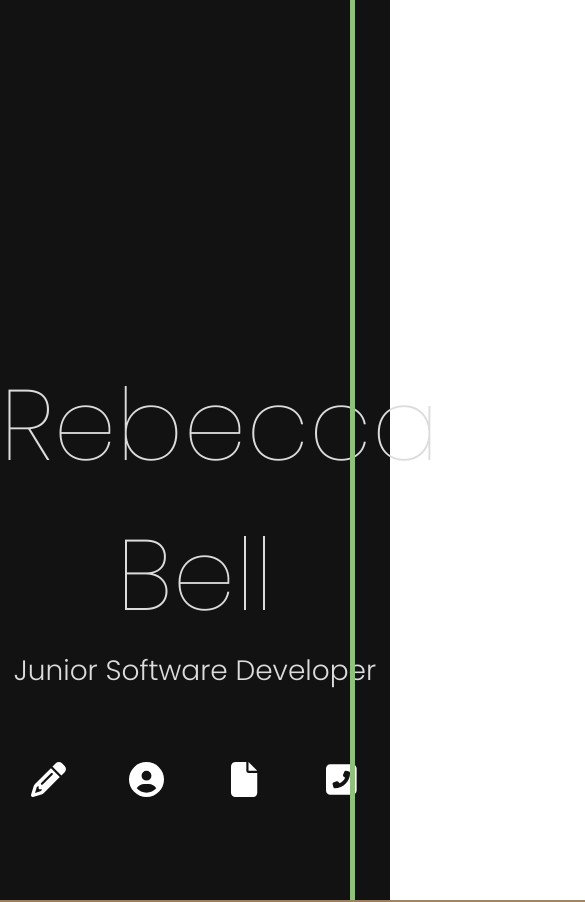
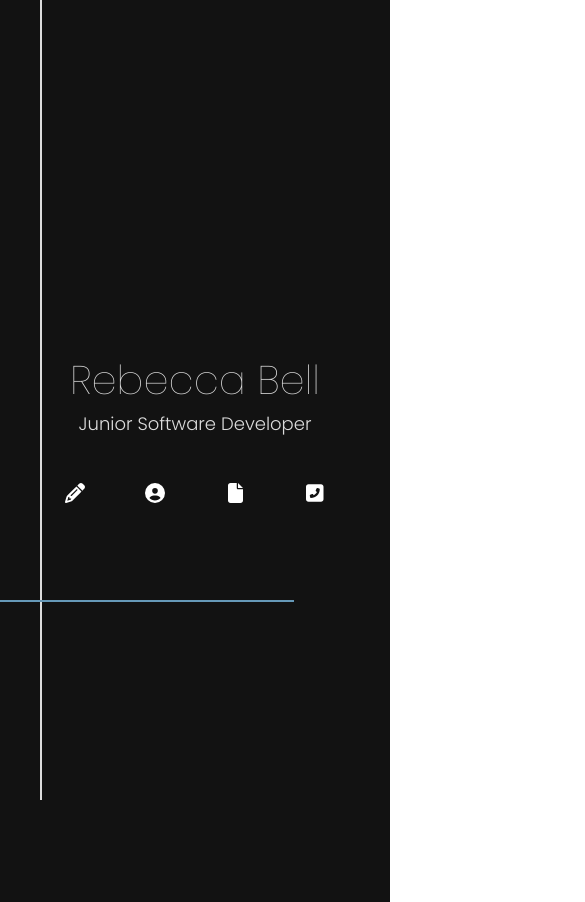
Before and after one commit to RebeccaRBell/personal_portfolio, a React (Create React App) app: page / in a window 390 px wide. Shown: the top 902 px of the page, 585 px wide, since content can reach past the window. Built offline with nearby package versions, Linux system fonts and the light colour scheme; a web font is replaced by a local one.

Commit message:
media queries for mobile added to opening and homepage

```diff
--- a/src/Components/Opening.css
+++ b/src/Components/Opening.css
@@ -17,14 +17,13 @@ sans-serif; */
 .opening {
         width: 100%;
         height: 100vh;
-        font-size: 50px;
         position: absolute;
         background-color: var(--background-color);
         z-index: 2;
         display: flex;
         justify-content: center;
         animation-name: opening;
-        animation-duration: 3.5s;
+        animation-duration: 4s;
         animation-fill-mode: forwards;
 
 
@@ -39,7 +38,7 @@ sans-serif; */
                 opacity: 100%;
                 z-index: 2;
         }
-        99%{
+        90%{
                 opacity: 100%;
                 z-index: 2;
                 height: 100vh;
@@ -58,7 +57,7 @@ font-family: 'Montserrat',
         font-weight: 200;
         font-size: 200px;
         animation-name: r;
-        animation-duration: 3.5s;
+        animation-duration: 4s;
         position: relative;
         text-align: center;
         left: 2%;
@@ -70,7 +69,7 @@ font-family: 'Montserrat',
         font-weight: 200;
         font-size: 200px;
         animation-name: b;
-        animation-duration: 3.5s;
+        animation-duration: 4s;
         position: relative;
         text-align: center;
         right: 2%;
@@ -91,7 +90,7 @@ font-family: 'Montserrat',
         flex-direction: column nowrap;
         justify-content: center;
         animation-name: circle-back;
-        animation-duration: 3.5s;
+        animation-duration: 4s;
 
 
 
@@ -100,36 +99,39 @@ font-family: 'Montserrat',
         0%{
                 opacity: 0%;
         }
-        30%{
+        10%{
                 opacity: 100%;
 
         }
-        99%{
+        50%{
                 opacity: 100%;
         }
         100%{
                 opacity: 0%;
         }
 }
+
 @keyframes r {
         0%{
                 opacity: 0%;
+                left: 0%;
         }
         30%{
-                opacity: 0%;
-        }
-        50%{
-                opacity: 100%;
+        opacity: 100%;
                 transform: scale(1, 1);
                 left: 0%;
         }
-        80%{
-        transform: scale(-1, 1);
-                left: 6%;
+        60%{
+                transform: scale(-1, 1);
+                        left: 6%;
+                        opacity: 100%;
         }
+
         100%{
                 left: 6%;
-                transform: scale(-1, 1)
+                transform: scale(-1, 1);
+                color: var(--background-color);
+                opacity: 0%;
         }
 }
 @keyframes  b {
@@ -137,20 +139,52 @@ font-family: 'Montserrat',
                 opacity: 0%;
                 right: 0%;
         }
-        30% {
-                opacity: 0%;
+        30%{
+                opacity: 100%;
+                right: 0%;
         }
 
-                50% {
+                60%{
+                        right: 6%;
                         opacity: 100%;
-                        right: 0%;
-                }
-                80%{
-                        right: 6%;
                 }
 
                 100% {
-                        opacity: 100%;
+                        opacity: 0%;
+                        color: var(--background-color);
                         right: 6%;
                 }
 }
+
+
+
+
+/* MOBILE */
+
+@media (max-width: 600px) {
+        .opening{
+                width: 100%;
+                height: 100%;
+        }
+
+
+                .r {
+                        font-weight: 200;
+                        font-size: 120px;
+                        left: 1%;
+
+                }
+
+                .b {
+
+                        font-weight: 200;
+                        font-size: 120px;
+                        right: 1%;
+                }
+
+                .initial-backing {
+                        width: 250px;
+                        height: 250px;
+                        border: 3px solid var(--contrast-color);
+                }
+}
--- a/src/Containers/HomepageContainer.css
+++ b/src/Containers/HomepageContainer.css
@@ -9,6 +9,10 @@ sans-serif; */
 :root {
         --background-color: rgb(18, 18, 18);
         --contrast-color: rgb(220, 220, 220);
+        --blue: rgb(102, 153, 184);
+        --pink: rgb(197, 87, 87);
+        --orange: rgb(247, 137, 73);
+
 }
 
 .homepage-container{
@@ -21,25 +25,12 @@ sans-serif; */
         background-color: var(--background-color);
         padding: 0px;
         margin: 0 auto;
-        animation-name: homepage-container;
-        animation-duration: 3s;
+
+}
 
 
-}
-@keyframes homepage-container {
-        0%{
-                background-color: var(--background-color);
-        }
-        50%{
-                background-color: var(--background-color);
-        }
-        100%{
-                /* background-color: var(--contrast-color); */
-}
-}
-
 .first-line{
-        height: 0px;
+        height: 900px;
         width: 5px;
         position: absolute;
         z-index: 2;
@@ -48,63 +39,45 @@ sans-serif; */
         background-color: var(--contrast-color);
         animation-name: first-line;
         animation-duration: 3s;
-        animation-delay: 0.5s;
+        animation-delay: 1s;
         animation-fill-mode: forwards;
 }
-@keyframes first-line {
-        0%{
-                opacity: 0%;
-               background-color: var(--contrast-color)
-        }
-        25% {
-                background-color: orange;
-         }
 
-         50% {
-         background-color: rgb(102, 153, 184);
-        }
-
- 75% {
-                background-color: rgb(197, 87, 87);
-          }
-        100%{
-                opacity: 100%;
-                height: 1000px;
-                background-color: #8fc17d;
-        }
-}
 .second-line{
         height: 5px;
         width: 0px;
         left: 0px;
-        top: 900px;
+        top: 800px;
         position: absolute;
         z-index: 2;
         background-color: var(--contrast-color);
         animation-name: second-line;
         animation-duration: 3s;
-        animation-delay: 3s;
+        animation-delay: 4s;
         animation-fill-mode: forwards;
 }
 
+
 @keyframes second-line {
         0%{
-                opacity: 0%;
+                opacity: 100%;
                 background-color: var(--contrast-color);
         }
-        25%{
-                background-color: orange;
-        }
-        50%{
-                background-color: rgb(102, 153, 184);
-        }
-        75%{
-                background-color: rgb(197, 87, 87);
-        }
+                25% {
+                background-color: var(--orange);
+                }
+
+                50% {
+                background-color: var(--blue)
+                }
+
+                75% {
+                        background-color: var(--pink);
+                }
         100%{
                 opacity: 100%;
                 width: 1700px;
-                background-color: #7fa96a;
+                background-color: var(--contrast-color);
         }
 }
 .intro {
@@ -122,23 +95,6 @@ sans-serif; */
         color: var(--contrast-color);
 
 }
-.intro h1:hover{
-        animation-name: headerhover;
-        animation-duration: 2s;
-        animation-fill-mode: forwards;
-}
-
-@keyframes headerhover {
-        0%{
-                color: var(--contrast-color);
-        }
-        50% {
-                        color: rgb(197, 87, 87);
-                        }
-                        100%{
-                                color: var(--contrast-color);
-                        }
-        }
 
 
 
@@ -209,3 +165,146 @@ sans-serif; */
         justify-content: center;
         margin: 0 auto;
 }
+
+
+
+
+@media (max-width: 600px) {
+        .homepage-container {
+                        height: 110vh;
+                        width: 100%;
+                        position: relative;
+                        z-index: 1;
+                        top: 0px;
+                }
+
+
+                .first-line {
+                        height: 800px;
+                        width: 2px;
+                        position: absolute;
+                        z-index: 2;
+                        left: 40px;
+                        top: 0px;
+
+                }
+
+                .second-line {
+                        height: 2px;
+                        width: 0px;
+                        left: 0px;
+                        top: 600px;
+
+                }
+
+
+                @keyframes second-line {
+                        0% {
+                                opacity: 100%;
+                                background-color: var(--contrast-color);
+                        }
+
+                        25% {
+                                background-color: var(--orange);
+                        }
+
+                        50% {
+                                background-color: var(--blue)
+                        }
+
+                        75% {
+                                background-color: var(--pink);
+                        }
+
+                        100% {
+                                opacity: 100%;
+                                width: 370px;
+                                background-color: var(--contrast-color);
+                        }
+                }
+
+                .intro {
+                        width: 100%;
+
+                }
+
+                .intro h1 {
+                        font-weight: 100;
+                        font-size: 40px;
+                        padding: 0px;
+                        margin: 0 auto;
+                        text-align: center;
+                        padding-top: 350px;
+                        color: var(--contrast-color);
+
+                }
+
+
+
+                .intro h3 {
+                        font-weight: 300;
+                        font-size: 18px;
+                        text-align: center;
+                        margin: 0 auto;
+                        padding: 0px;
+                        color: var(--contrast-color);
+
+
+                }
+
+                .icons {
+                        display: flex;
+                        flex-flow: row nowrap;
+                        justify-content: center;
+                        margin-top: 40px;
+                }
+
+                .icons .fa-pencil,
+                .icons .fa-circle-user,
+                .icons .fa-file,
+                .icons .fa-square-phone-flip {
+                        color: white;
+                        font-size: 20px;
+                }
+
+                .icons div {
+                        margin: 5px;
+                }
+
+                .links {
+                        display: flex;
+                        flex-flow: row nowrap;
+                        justify-content: center;
+                        margin-top: -135px;
+                }
+
+                .links:hover {
+                        cursor: pointer;
+                }
+
+                .links h2 {
+                        font-weight: 400;
+                }
+
+                .links div {
+                        margin: 30px;
+                }
+
+                .links .link {
+                        text-decoration: none;
+                        color: var(--contrast-color);
+                        align-self: center;
+                }
+
+                .project-link,
+                .about-link,
+                .contact-link,
+                .cv-link {
+                        width: 70px;
+                        height: 100px;
+                        display: flex;
+                        flex-direction: row nowrap;
+                        justify-content: center;
+                        margin: 0 auto;
+                }
+}
```
